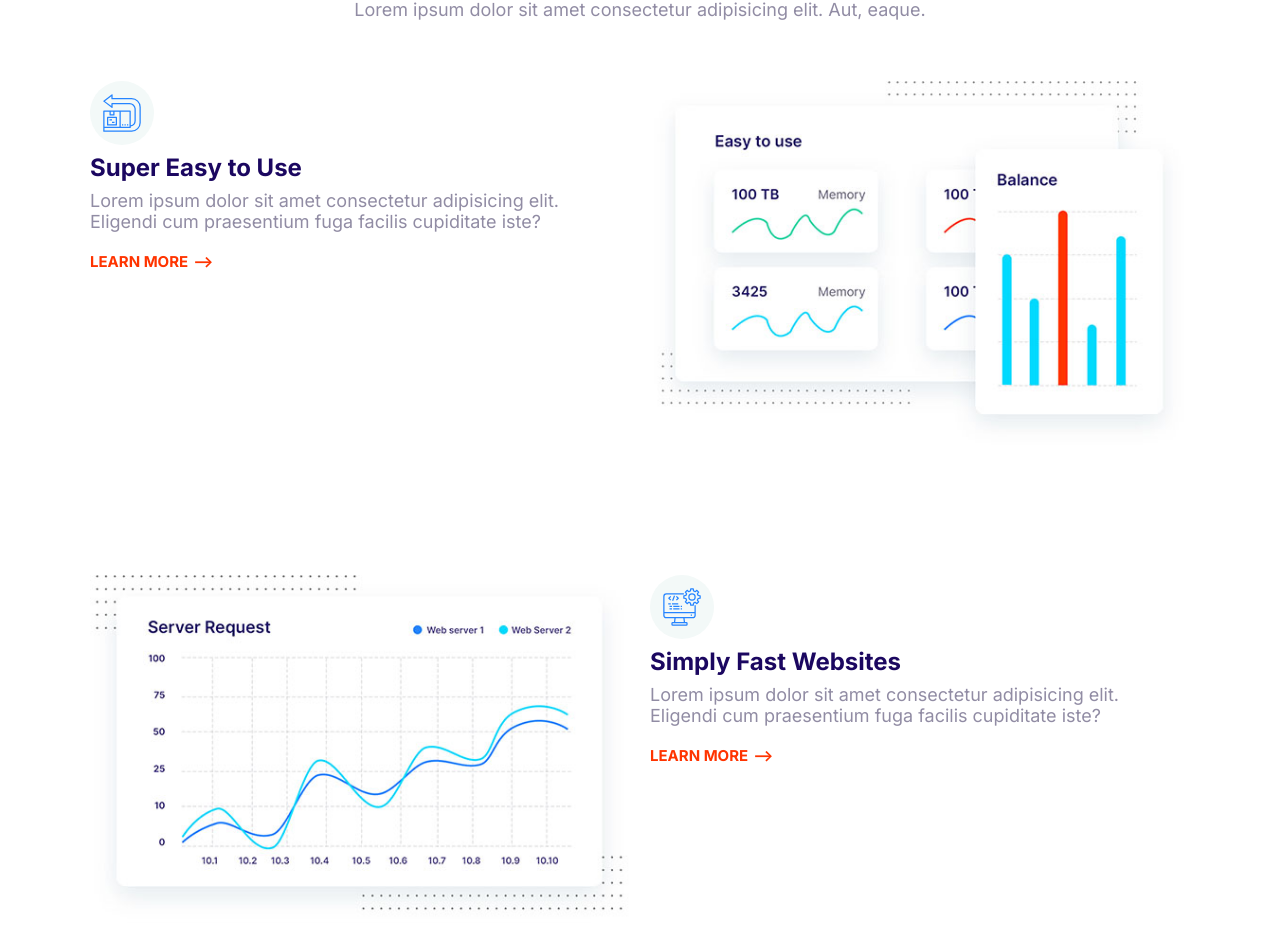
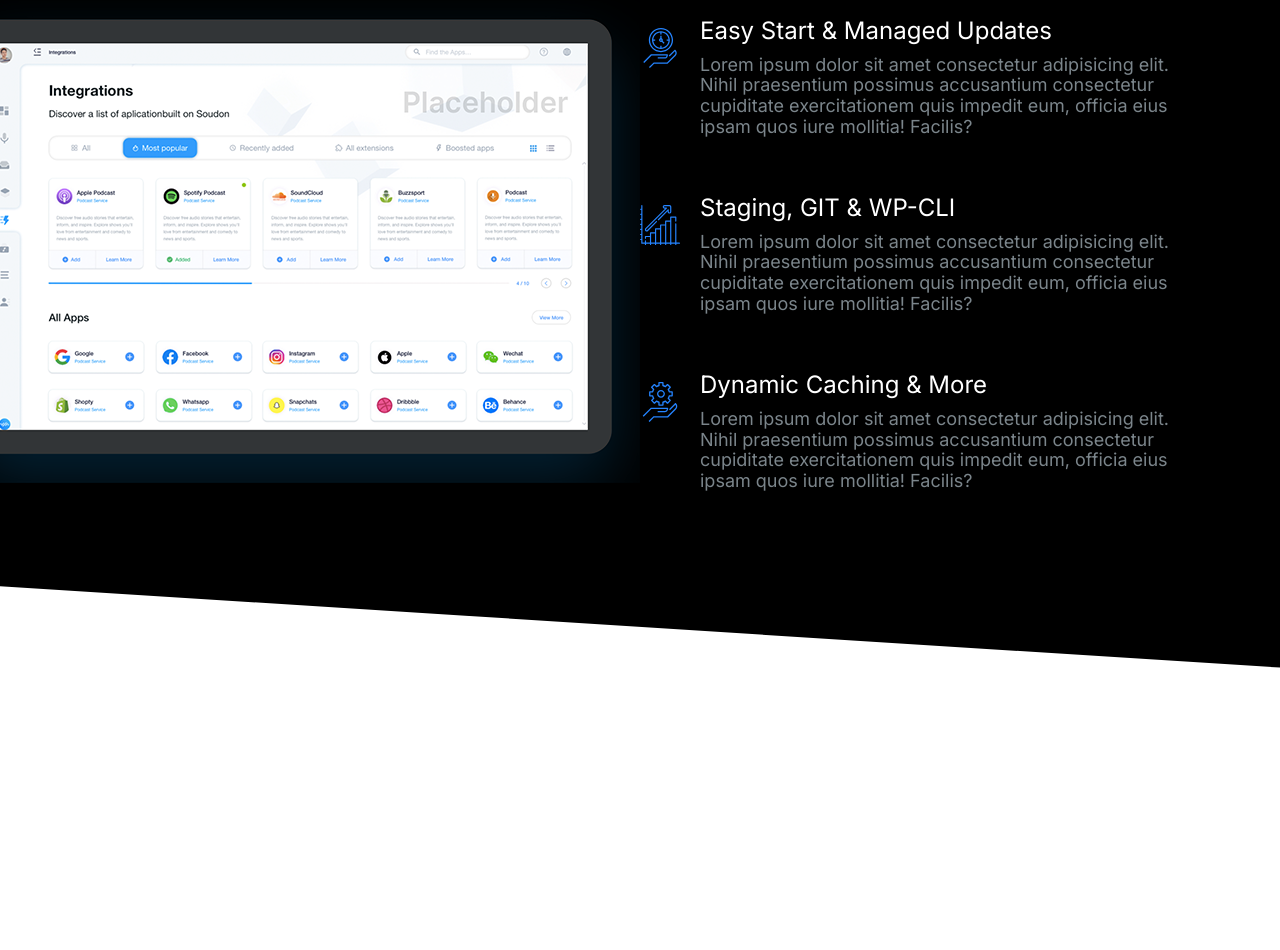
Before and after one commit to coodybag/Demo-project2022, a plain HTML site: page projectOne/HTML/index.html in a window 1280 px wide. Shown: the part 147-1097 px from the top of the page. After the commit the page ends 815 px from the top, so only its background shows below. Drawn offline with Linux system fonts and the light colour scheme.

Commit message:
Define showcase component.

```diff
--- a/projectOne/CSS/styles.css
+++ b/projectOne/CSS/styles.css
@@ -15,6 +15,10 @@
 }
 
 /*TYPOGRAPHY*/
+::selection {
+  background: var(--color-primary);
+  color: #fff;
+}
 html {
   font-size: 62.5%;
 }
@@ -42,6 +46,7 @@ h2 {
 }
 h3 {
   font-size: 3rem;
+  font-weight: 500;
 }
 p {
   margin-top: 0;
@@ -120,7 +125,6 @@ a {
 .list {
   list-style: none;
   padding-left: 0;
-  color: var(--color-headings);
 }
 /*skin*/
 .list--inline .list__item {
@@ -130,6 +134,7 @@ a {
 .list--tick {
   list-style-image: url(../images/tick.svg);
   padding-left: 3rem;
+  color: var(--color-headings);
 }
 .list--tick .list__item {
   padding-left: 0.5rem;
@@ -367,6 +372,7 @@ a {
 /*MEDIA*/
 .media {
   display: flex;
+  margin-bottom: 4rem;
 }
 .media__title {
   margin-top: 0;
@@ -541,16 +547,18 @@ a {
   background: #000;
   color: #7b858b;
 }
-.block--dark .block__heading {
+.block--dark h1,
+.block--dark h2,
+.block--dark h3 {
   color: #fff;
 }
 .block--skewed-right {
   padding-bottom: calc(var(--padding-vertical) + 4rem);
-  clip-path: polygon(0% 0%, 100% 0%, 100% 100%, 0% 80%);
+  clip-path: polygon(0% 0%, 100% 0%, 100% 100%, 0% 90%);
 }
 .block--skewed-left {
   padding-bottom: calc(var(--padding-vertical) + 4rem);
-  clip-path: polygon(0% 0%, 100% 0%, 100% 80%, 0% 100%);
+  clip-path: polygon(0% 0%, 100% 0%, 100% 90%, 0% 100%);
 }
 .container {
   max-width: 1140px;
@@ -611,9 +619,7 @@ a {
 }
 
 /*HERO SECTION*/
-.hero {
-  clip-path: polygon(0% 0%, 100% 0%, 100% 90%, 0% 100%);
-}
+
 .hero__tagline {
   font-size: 2rem;
   color: #b9c3cf;
@@ -687,3 +693,21 @@ a {
     order: 2;
   }
 }
+
+/*SHOWCASE BLOCK*/
+.block-showcase__image > img {
+  width: 100%;
+}
+
+@media screen and (min-width: 768px) {
+  .block-showcase .grid {
+    grid-template-columns: 50% 50%;
+  }
+  .block-showcase__image {
+    justify-self: end;
+  }
+  .block-showcase__image > img {
+    width: auto;
+    max-width: 700px;
+  }
+}
--- a/projectOne/HTML/index.html
+++ b/projectOne/HTML/index.html
@@ -15,93 +15,80 @@
     <link rel="stylesheet" href="../CSS/styles.css" />
   </head>
   <body>
-    <section class="block container">
+    <section class="block block--dark block--skewed-right block-showcase">
       <header class="block__header">
-        <h2>Host on the Cloud to keep Growing</h2>
+        <h2>User-friendly Control Panel</h2>
+      </header>
+      <div class="container grid grid--1x2">
+        <picture class="block-showcase__image">
+          <source
+            type="../image.webp"
+            srcset="../images/ipad@1x.webp 1x, ../images/ipad@2x.webp 2x"
+          />
+          <source
+            type="../image.png"
+            srcset="../images/ipad@1x.png 1x, ../images/ipad@2x.png 2x"
+          />
+          <img src="../images/ipad@1x.png" alt="" />
+        </picture>
+        <ul class="list">
+          <li>
+            <div class="media">
+              <div class="media__image">
+                <svg class="icon icon--primary">
+                  <use xlink:href="../images/sprite.svg#clock"></use>
+                </svg>
+              </div>
+              <div class="media__body">
+                <h3 class="media__title">Easy Start & Managed Updates</h3>
                 <p>
-          Lorem ipsum dolor sit amet consectetur adipisicing elit. Aut, eaque.
+                  Lorem ipsum dolor sit amet consectetur adipisicing elit. Nihil
+                  praesentium possimus accusantium consectetur cupiditate
+                  exercitationem quis impedit eum, officia eius ipsam quos iure
+                  mollitia! Facilis?
                 </p>
-      </header>
-      <article class="grid grid--1x2 feature">
-        <div class="feature__content">
-          <span class="icon-container">
+              </div>
+            </div>
+          </li>
+          <li>
+            <div class="media">
+              <div class="media__image">
                 <svg class="icon icon--primary">
-              <use xlink:href="../images/sprite.svg#easy"></use>
+                  <use xlink:href="../images/sprite.svg#growth"></use>
                 </svg>
-          </span>
-          <h3 class="feature__heading">Super Easy to Use</h3>
+              </div>
+              <div class="media__body">
+                <h3 class="media__title">Staging, GIT & WP-CLI</h3>
                 <p>
-            Lorem ipsum dolor sit amet consectetur adipisicing elit. Eligendi
-            cum praesentium fuga facilis cupiditate iste?
+                  Lorem ipsum dolor sit amet consectetur adipisicing elit. Nihil
+                  praesentium possimus accusantium consectetur cupiditate
+                  exercitationem quis impedit eum, officia eius ipsam quos iure
+                  mollitia! Facilis?
                 </p>
-          <a href="#" class="link-arrow">Learn More</a>
               </div>
-        <picture>
-          <source
-            type="../images/webp"
-            srcset="../images/easy@1x.webp 1x, ../images/easy@2x.webp 2x" />
-          <source
-            type="../images/jpg"
-            srcset="../images/easy@1x.jpg 1x, ../images/easy@2x.jpg 2x" />
-          <img class="feature__image" src="../images/easy@1x.jpg" alt=""
-        /></picture>
-      </article>
-      <article class="grid grid--1x2 feature">
-        <div class="feature__content">
-          <span class="icon-container">
+            </div>
+          </li>
+          <li>
+            <div class="media">
+              <div class="media__image">
                 <svg class="icon icon--primary">
-              <use xlink:href="../images/sprite.svg#computer"></use>
+                  <use xlink:href="../images/sprite.svg#settings"></use>
                 </svg>
-          </span>
-          <h3 class="feature__heading">Simply Fast Websites</h3>
+              </div>
+              <div class="media__body">
+                <h3 class="media__title">Dynamic Caching & More</h3>
                 <p>
-            Lorem ipsum dolor sit amet consectetur adipisicing elit. Eligendi
-            cum praesentium fuga facilis cupiditate iste?
+                  Lorem ipsum dolor sit amet consectetur adipisicing elit. Nihil
+                  praesentium possimus accusantium consectetur cupiditate
+                  exercitationem quis impedit eum, officia eius ipsam quos iure
+                  mollitia! Facilis?
                 </p>
-          <a href="#" class="link-arrow">Learn More</a>
               </div>
-        <picture>
-          <source
-            type="../images/webp"
-            srcset="../images/fast@1x.webp 1x, ../images/fast@2x.webp 2x" />
-          <source
-            type="../images/jpg"
-            srcset="../images/fast@1x.jpg 1x, ../images/fast@2x.jpg 2x" />
-          <img class="feature__image" src="../images/fast@1x.jpg" alt=""
-        /></picture>
-      </article>
-      <article class="grid grid--1x2 feature">
-        <div class="feature__content">
-          <span class="icon-container">
-            <svg class="icon icon--primary">
-              <use xlink:href="../images/sprite.svg#wordpress"></use>
-            </svg>
-          </span>
-          <h3 class="feature__heading">WordPress Made Easy</h3>
-          <p>
-            Lorem ipsum dolor sit amet consectetur adipisicing elit. Eligendi
-            cum praesentium fuga facilis cupiditate iste?
-          </p>
-          <a href="#" class="link-arrow">Learn More</a>
             </div>
-        <picture>
-          <source
-            type="../images/webp"
-            srcset="
-              ../images/wordpress@1x.webp 1x,
-              ../images/wordpress@2x.webp 2x
-            " />
-          <source
-            type="../images/jpg"
-            srcset="
-              ../images/wordpress@1x.jpg 1x,
-              ../images/wordpress@2x.jpg 2x
-            " />
-          <img class="feature__image" src="../images/wordpress@1x.jpg" alt=""
-        /></picture>
-      </article>
+          </li>
+        </ul>
+      </div>
     </section>
-
     <script src="../JS/script.js"></script>
   </body>
 </html>
```
Also changed, not shown: projectOne/components/showcase.html (added, +74 -0 lines), projectOne/images/ipad@1x.png (added), projectOne/images/ipad@1x.webp (added), projectOne/images/ipad@2x.png (added), projectOne/images/ipad@2x.webp (added). Lines whose indentation alone changed are shown as unchanged.
